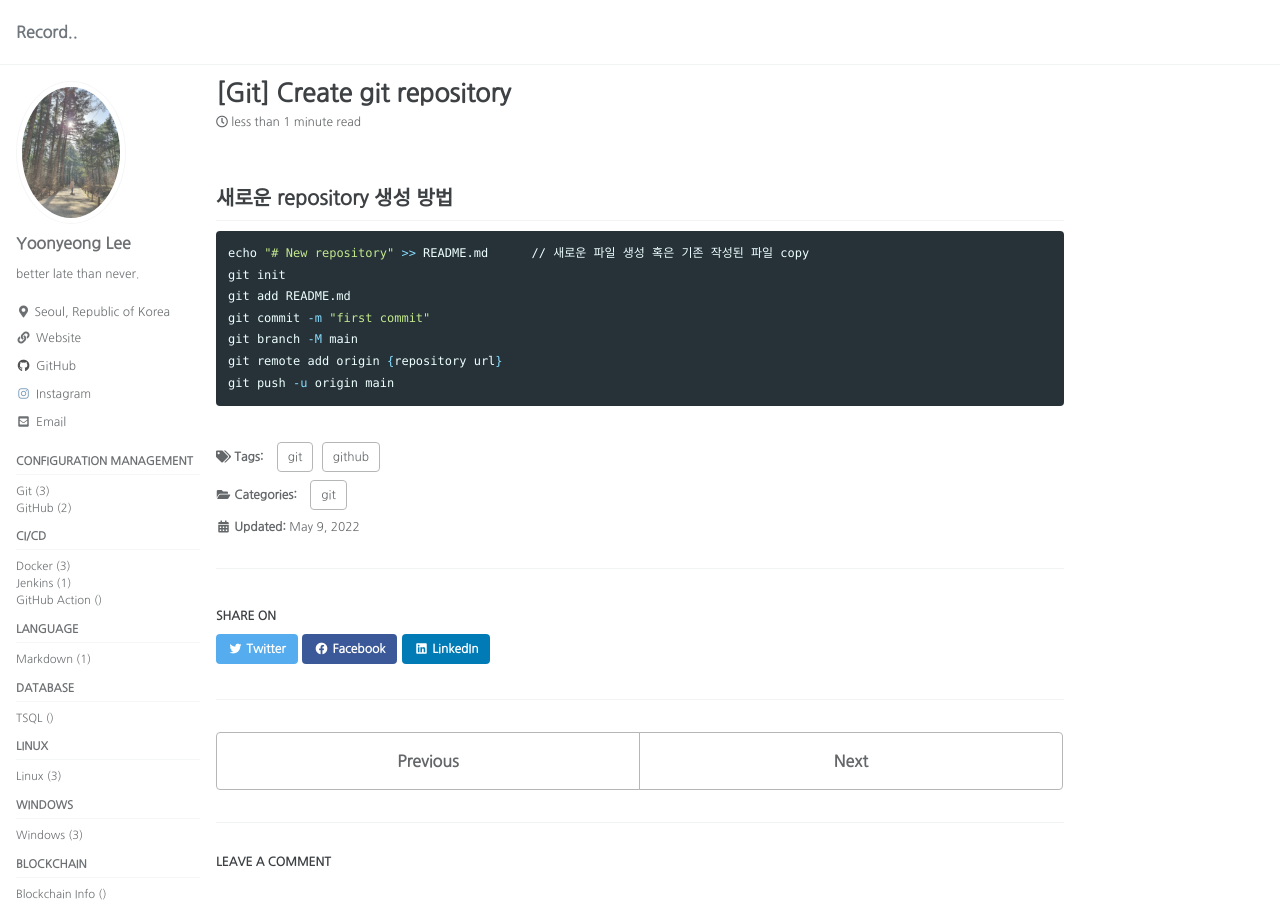
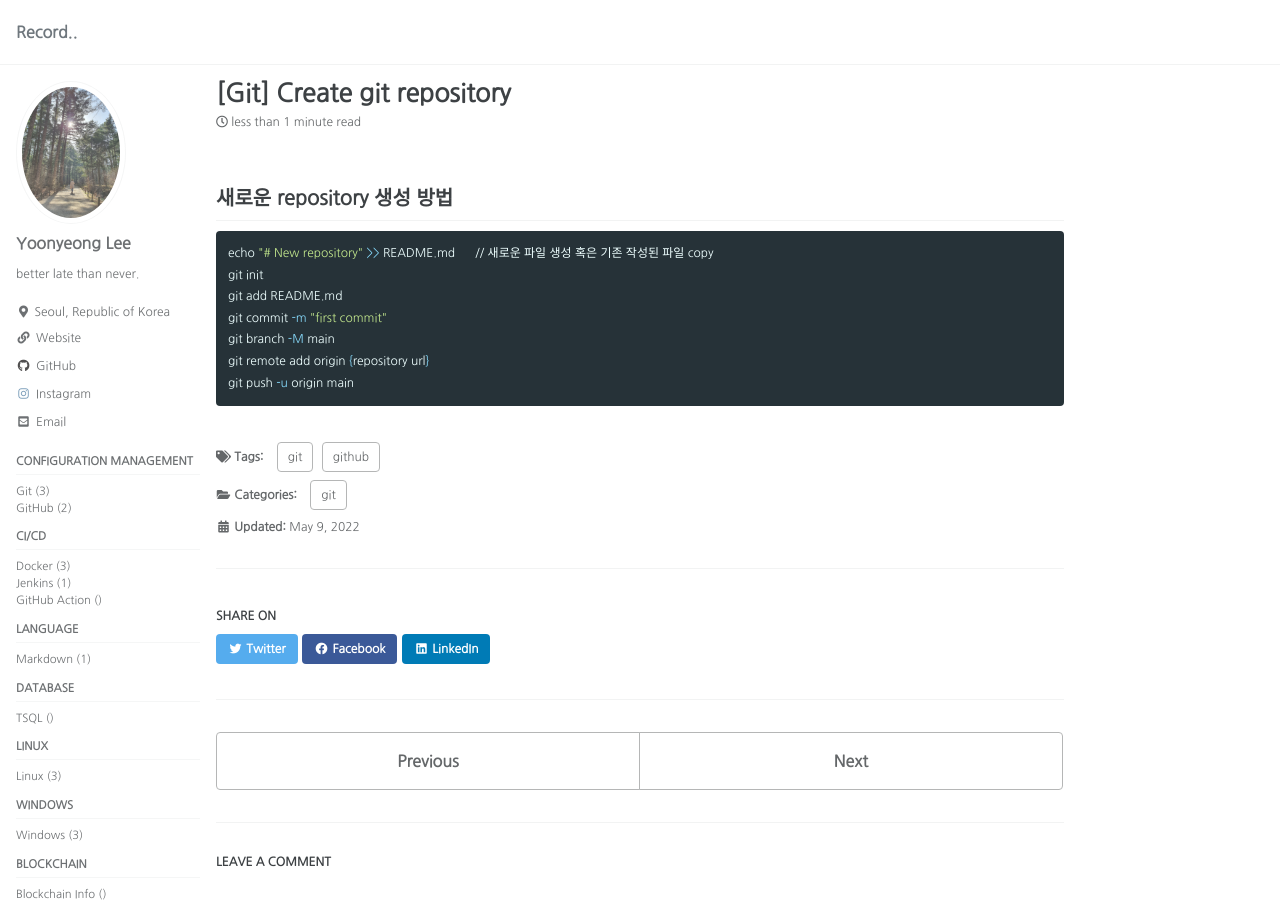
Before and after one commit to ynlee1/ynlee1.github.io, a Jekyll site: the page built from _posts/2022-05-08-create-new-git-repository.md, in a window 1280 px wide and 900 px high. Built offline with Jekyll 4.4.1, drawn with Linux system fonts in a browser that asks for light colours; cached includes are drawn as plain includes; comment, search, counter and statistics services are not loaded.

Commit message:
[fix] change _variables.scss

```diff
--- a/_sass/minimal-mistakes/_variables.scss
+++ b/_sass/minimal-mistakes/_variables.scss
@@ -16,7 +16,7 @@
 $serif: Georgia, Times, serif !default;
 $sans-serif: 'Nanum Gothic', -apple-system, BlinkMacSystemFont, "Roboto", "Segoe UI",
    "Helvetica Neue", "Lucida Grande", Arial, sans-serif !default;
-$monospace: Monaco, Consolas, "Lucida Console", monospace !default;
+$monospace: 'Nanum Gothic', Monaco, Consolas, "Lucida Console", monospace !default;
 
 /* sans serif typefaces */
 $sans-serif-narrow: $sans-serif  !default;
```
